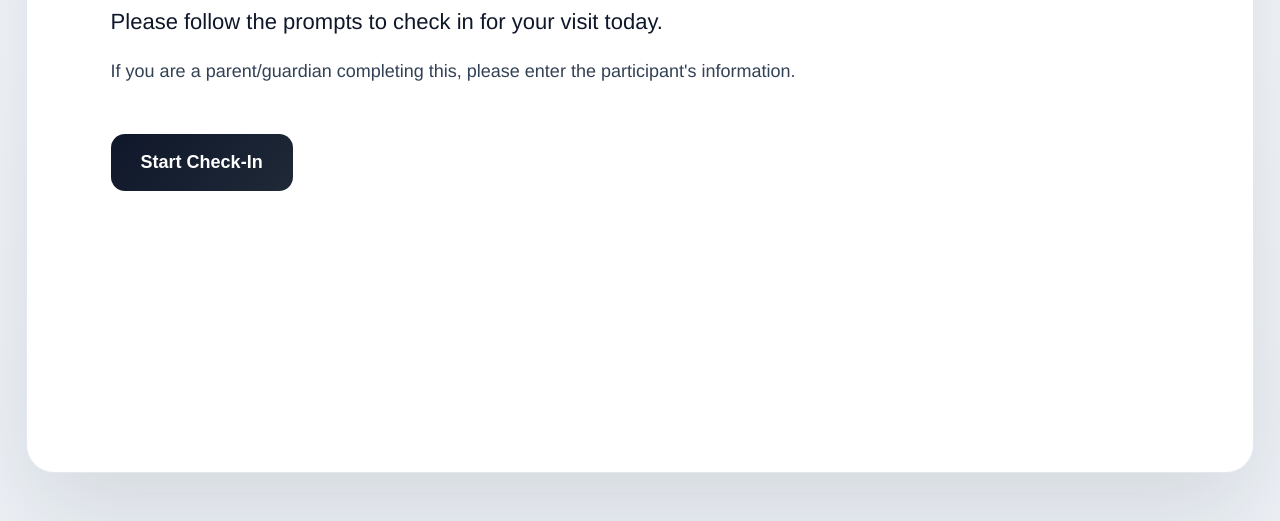
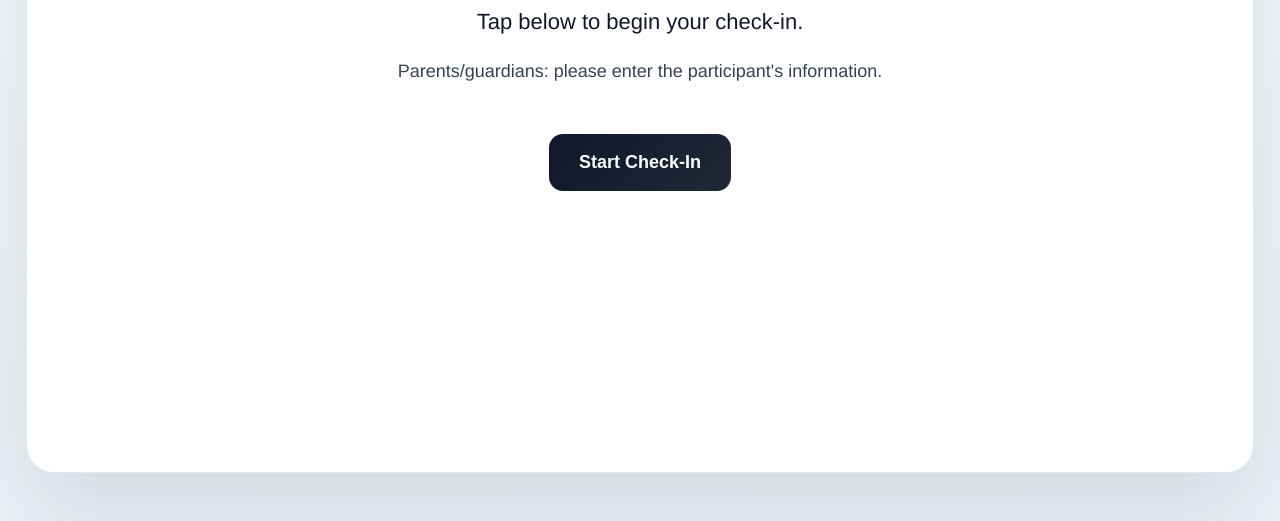
Before and after one commit to dzweben/tubric-kiosk-checkin, an Electron app: page electron_app/index.html in a window 1280 px wide. Shown: the part 279-800 px from the top of the page. Drawn offline with Linux system fonts and the light colour scheme.

Commit message:
Simplify welcome screen and rebalance consent layout

```diff
--- a/electron_app/index.html
+++ b/electron_app/index.html
@@ -8,21 +8,16 @@
   </head>
   <body>
     <main class="kiosk">
-      <section class="card" id="screen-welcome">
+      <section class="card center" id="screen-welcome">
         <header class="brand">
           <div class="brand-title">TUBRIC Check-In</div>
           <div class="brand-subtitle">Temple University Brain Research Imaging Center</div>
         </header>
 
         <h1>Welcome to TUBRIC</h1>
-        <p class="lead">
-          Please follow the prompts to check in for your visit today.
-        </p>
-        <p class="muted">
-          If you are a parent/guardian completing this, please enter the
-          participant's information.
-        </p>
-        <div class="actions">
+        <p class="lead">Tap below to begin your check-in.</p>
+        <p class="muted">Parents/guardians: please enter the participant's information.</p>
+        <div class="actions center">
           <button class="btn primary" data-next="screen-consent">Start Check-In</button>
         </div>
       </section>
@@ -33,12 +28,13 @@
           <div class="brand-subtitle">Contact Permission</div>
         </header>
         <h2>May we contact you about future research opportunities?</h2>
-        <p class="muted">We will save your information regardless of your choice.</p>
         <div class="actions split">
           <button class="btn primary" data-consent="Yes">Yes, contact me</button>
           <button class="btn secondary" data-consent="No">No, do not contact me</button>
         </div>
-        <button class="btn ghost" data-back>← Back</button>
+        <div class="actions center">
+          <button class="btn ghost" data-back>← Back</button>
+        </div>
       </section>
 
       <section class="card hidden" id="screen-role">
--- a/electron_app/styles.css
+++ b/electron_app/styles.css
@@ -36,6 +36,10 @@ body {
   display: flex;
   flex-direction: column;
   gap: 10px;
+}
+
+.card.center {
+  text-align: center;
 }
 
 .hidden {
@@ -94,6 +98,10 @@ p {
   align-items: center;
 }
 
+.actions.center {
+  justify-content: center;
+}
+
 .actions.split {
   justify-content: center;
 }
@@ -126,8 +134,9 @@ p {
 
 .btn.ghost {
   background: transparent;
-  color: #64748b;
+  color: #334155;
   padding: 10px 0;
+  font-size: 17px;
 }
 
 .btn:hover {
```
